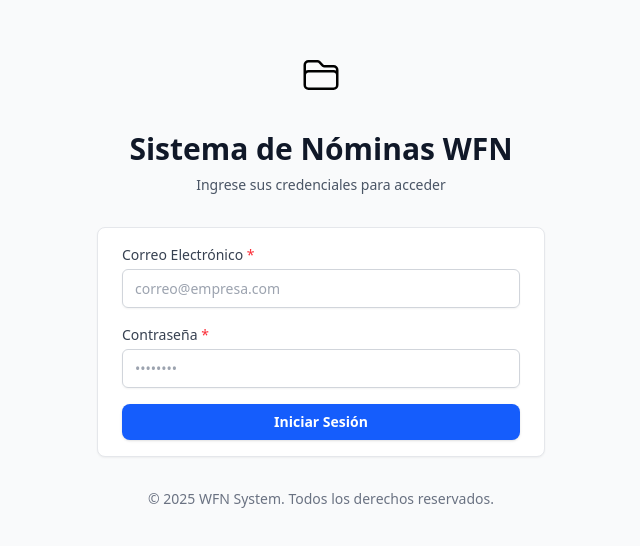
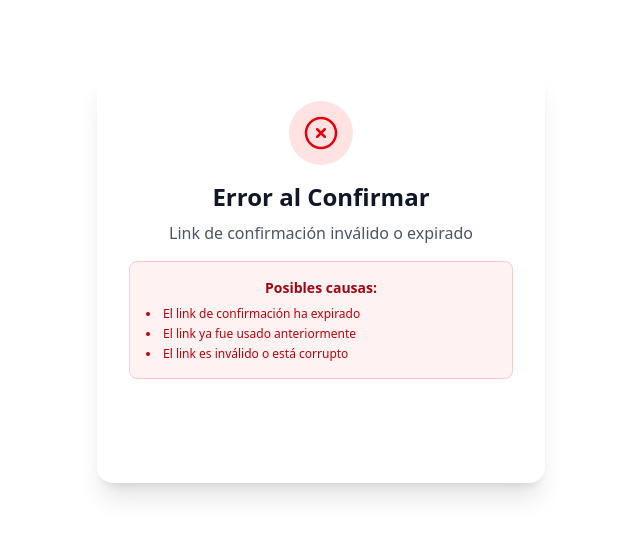
Before and after one commit to AngelDavidStudios/WFN-Backend, a Vue app in the folder WFN.UI/: page /auth/confirm in a window 1280 px wide. Before the commit this address led to /login. Shown: the part 124-670 px from the top of the page, without its empty margins (319-959 px from the left). Built offline with nearby package versions, Linux system fonts and the light colour scheme; no server answers; the HTML template or start-up script is replaced by a standard one.

Commit message:
Create screen auto confirm user

```diff
--- a/WFN.UI/src/router/index.ts
+++ b/WFN.UI/src/router/index.ts
@@ -5,6 +5,7 @@ import { useAuthStore } from '@/stores'
 // Lazy load components
 const MainLayout = () => import('@/components/layout/MainLayout.vue')
 const LoginView = () => import('@/views/auth/LoginView.vue')
+const EmailConfirmationView = () => import('@/views/auth/EmailConfirmationView.vue')
 const DashboardView = () => import('@/views/dashboard/DashboardView.vue')
 
 // Personas
@@ -36,6 +37,12 @@ const routes: RouteRecordRaw[] = [
     path: '/login',
     name: 'login',
     component: LoginView,
+    meta: { public: true },
+  },
+  {
+    path: '/auth/confirm',
+    name: 'email-confirmation',
+    component: EmailConfirmationView,
     meta: { public: true },
   },
 
--- a/WFN.UI/src/stores/adminStore.ts
+++ b/WFN.UI/src/stores/adminStore.ts
@@ -200,6 +200,7 @@ export const useAdminStore = defineStore('admin', () => {
         email: userData.email,
         password: userData.password,
         options: {
+          emailRedirectTo: `${window.location.origin}/auth/confirm`,
           data: {
             first_name: userData.first_name,
             last_name: userData.last_name,
--- /dev/null
+++ b/WFN.UI/src/views/auth/EmailConfirmationView.vue
@@ -0,0 +1,149 @@
+<script setup lang="ts">
+import { ref, onMounted } from 'vue'
+import { useRouter } from 'vue-router'
+import { supabase } from '@/utils/supabase'
+import { CheckCircleIcon, XCircleIcon } from '@heroicons/vue/24/outline'
+
+const router = useRouter()
+const status = ref<'loading' | 'success' | 'error'>('loading')
+const errorMessage = ref('')
+
+onMounted(async () => {
+  console.log('📧 Email confirmation page loaded')
+
+  try {
+    // Obtener el hash de la URL (contiene el token de confirmación)
+    const hashParams = new URLSearchParams(window.location.hash.substring(1))
+    const accessToken = hashParams.get('access_token')
+    const type = hashParams.get('type')
+
+    console.log('🔍 URL params:', { type, hasToken: !!accessToken })
+
+    // Verificar que sea una confirmación de email
+    if (type === 'signup' || type === 'email' || type === 'magiclink') {
+      // El token ya fue procesado automáticamente por Supabase
+      // Solo necesitamos verificar la sesión
+      const { data: { session }, error: sessionError } = await supabase.auth.getSession()
+
+      if (sessionError) {
+        console.error('❌ Session error:', sessionError)
+        throw sessionError
+      }
+
+      if (session) {
+        console.log('✅ Email confirmed successfully!')
+        status.value = 'success'
+
+        // Redirigir al dashboard después de 3 segundos
+        setTimeout(() => {
+          router.push('/dashboard')
+        }, 3000)
+      } else {
+        throw new Error('No se pudo verificar la sesión')
+      }
+    } else {
+      // Si no hay type, verificar si hay un error en la URL
+      const errorParam = hashParams.get('error')
+      const errorDescription = hashParams.get('error_description')
+
+      if (errorParam) {
+        throw new Error(errorDescription || errorParam)
+      } else {
+        throw new Error('Link de confirmación inválido o expirado')
+      }
+    }
+  } catch (err: any) {
+    console.error('❌ Email confirmation error:', err)
+    status.value = 'error'
+    errorMessage.value = err.message || 'Error al confirmar el email'
+  }
+})
+
+const goToLogin = () => {
+  router.push('/login')
+}
+</script>
+
+<template>
+  <div class="min-h-screen flex items-center justify-center bg-gradient-to-br from-primary-50 to-primary-100 px-4">
+    <div class="max-w-md w-full">
+      <!-- Loading State -->
+      <div v-if="status === 'loading'" class="bg-white rounded-2xl shadow-xl p-8 text-center">
+        <div class="inline-flex items-center justify-center w-16 h-16 bg-primary-100 rounded-full mb-4 animate-pulse">
+          <svg class="animate-spin h-8 w-8 text-primary-600" xmlns="http://www.w3.org/2000/svg" fill="none" viewBox="0 0 24 24">
+            <circle class="opacity-25" cx="12" cy="12" r="10" stroke="currentColor" stroke-width="4"></circle>
+            <path class="opacity-75" fill="currentColor" d="M4 12a8 8 0 018-8V0C5.373 0 0 5.373 0 12h4zm2 5.291A7.962 7.962 0 014 12H0c0 3.042 1.135 5.824 3 7.938l3-2.647z"></path>
+          </svg>
+        </div>
+        <h2 class="text-2xl font-bold text-gray-900 mb-2">
+          Confirmando tu email...
+        </h2>
+        <p class="text-gray-600">
+          Por favor espera un momento
+        </p>
+      </div>
+
+      <!-- Success State -->
+      <div v-else-if="status === 'success'" class="bg-white rounded-2xl shadow-xl p-8 text-center">
+        <div class="inline-flex items-center justify-center w-16 h-16 bg-green-100 rounded-full mb-4">
+          <CheckCircleIcon class="h-10 w-10 text-green-600" />
+        </div>
+        <h2 class="text-2xl font-bold text-gray-900 mb-2">
+          ¡Email Confirmado!
+        </h2>
+        <p class="text-gray-600 mb-6">
+          Tu cuenta ha sido activada exitosamente.
+        </p>
+        <div class="bg-green-50 border border-green-200 rounded-lg p-4 mb-6">
+          <p class="text-sm text-green-800">
+            Serás redirigido al dashboard en unos segundos...
+          </p>
+        </div>
+        <div class="flex items-center justify-center space-x-2 text-sm text-gray-500">
+          <div class="animate-bounce">•</div>
+          <div class="animate-bounce animation-delay-200">•</div>
+          <div class="animate-bounce animation-delay-400">•</div>
+        </div>
+      </div>
+
+      <!-- Error State -->
+      <div v-else-if="status === 'error'" class="bg-white rounded-2xl shadow-xl p-8 text-center">
+        <div class="inline-flex items-center justify-center w-16 h-16 bg-red-100 rounded-full mb-4">
+          <XCircleIcon class="h-10 w-10 text-red-600" />
+        </div>
+        <h2 class="text-2xl font-bold text-gray-900 mb-2">
+          Error al Confirmar
+        </h2>
+        <p class="text-gray-600 mb-4">
+          {{ errorMessage }}
+        </p>
+        <div class="bg-red-50 border border-red-200 rounded-lg p-4 mb-6">
+          <p class="text-sm text-red-800 mb-2">
+            <strong>Posibles causas:</strong>
+          </p>
+          <ul class="text-xs text-red-700 text-left list-disc list-inside space-y-1">
+            <li>El link de confirmación ha expirado</li>
+            <li>El link ya fue usado anteriormente</li>
+            <li>El link es inválido o está corrupto</li>
+          </ul>
+        </div>
+        <button
+          @click="goToLogin"
+          class="w-full bg-primary-600 text-white py-3 px-4 rounded-lg hover:bg-primary-700 transition-colors font-medium"
+        >
+          Ir al Inicio de Sesión
+        </button>
+      </div>
+    </div>
+  </div>
+</template>
+
+<style scoped>
+.animation-delay-200 {
+  animation-delay: 0.2s;
+}
+
+.animation-delay-400 {
+  animation-delay: 0.4s;
+}
+</style>
```
